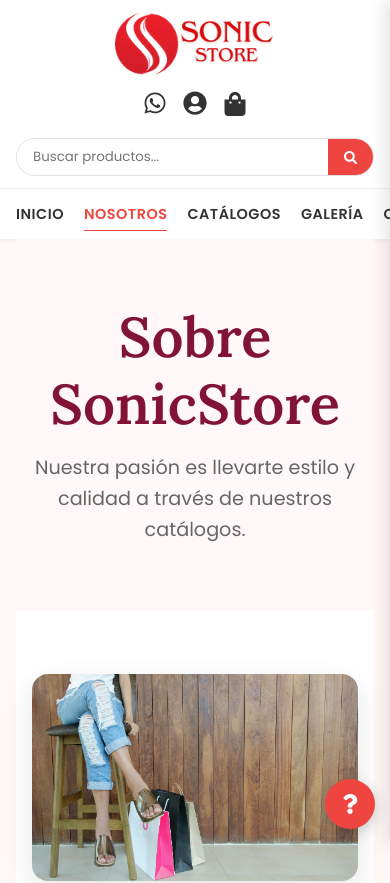
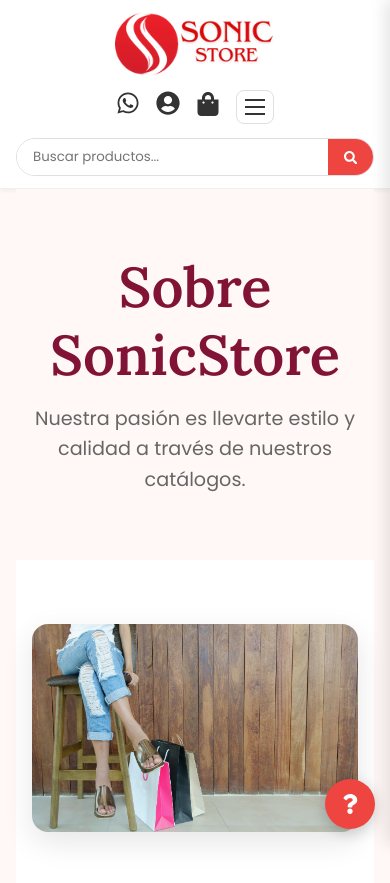
Before and after one commit to MauroMiranda0/sonicstore-catalogos, a React (Vite) app in the folder client/: page /about in a window 390 px wide. Shown: the top 883 px of the page. Built offline with nearby package versions, Linux system fonts and the light colour scheme.

Commit message:
refactor(ui): mejorar consistencia visual y responsividad en componentes principales

```diff
--- a/client/src/components/Header.css
+++ b/client/src/components/Header.css
@@ -211,3 +211,49 @@
   justify-content: center;
   align-items: center;
 }
+
+.menu-toggle {
+  display: none;
+  flex-direction: column;
+  gap: 5px;
+  background: none;
+  border: 1px solid #e0e0e0;
+  border-radius: 8px;
+  padding: 8px;
+  cursor: pointer;
+}
+
+.menu-toggle span {
+  display: block;
+  width: 20px;
+  height: 2px;
+  background: #333;
+}
+
+@media (max-width: 900px) {
+  .header-icons {
+    gap: 1rem;
+  }
+  .menu-toggle {
+    display: flex;
+  }
+  .header-main {
+    display: none;
+  }
+  .header-main.open {
+    display: block;
+  }
+  .header-main .container {
+    justify-content: flex-start;
+    overflow: visible;
+  }
+  .main-nav ul {
+    flex-direction: column;
+    align-items: flex-start;
+    gap: 0.75rem;
+    padding: 0.75rem 0;
+  }
+  .main-nav a {
+    width: 100%;
+  }
+}
--- a/client/src/components/Header.jsx
+++ b/client/src/components/Header.jsx
@@ -1,62 +1,72 @@
 // client/src/components/Header.jsx
 
-import React from 'react';
+import React, { useState } from 'react';
 import { Link, NavLink } from 'react-router-dom';
-import './Header.css'; // Importamos el nuevo archivo CSS
-import logo from '../assets/logo.png'; // Importamos nuestro logo
+import './Header.css';
+import logo from '../assets/logo.png';
 
-// Importamos los iconos que vamos a usar desde react-icons
-// 1. Importa los nuevos iconos y el store
 import { FaWhatsapp, FaUserCircle, FaShoppingBag, FaSearch } from 'react-icons/fa';
 import useCartStore from '../stores/cartStore';
 
-function Header({ onCartClick }){
-  // 2. Accede al estado del store
-  // Usamos un 'selector' para que el componente solo se vuelva a renderizar si 'items' cambia.
+function Header({ onCartClick }) {
   const items = useCartStore((state) => state.items);
+  const [isMenuOpen, setIsMenuOpen] = useState(false);
+
+  const closeMenu = () => setIsMenuOpen(false);
 
   return (
     <header className="site-header">
-      {/* ===== HEADER SUPERIOR ===== */}
       <div className="header-top">
         <div className="container">
           <Link to="/" className="header-logo">
             <img src={logo} alt="SonicStore Logo" />
           </Link>
 
-          {/* Placeholder para la barra de búsqueda (inspirado en la imagen) */}
           <div className="header-search">
-             <input type="text" placeholder="Buscar productos..." />
-             <button><FaSearch /></button>
+            <input type="text" placeholder="Buscar productos..." />
+            <button><FaSearch /></button>
           </div>
 
-          {/* Vamos a modificar el div 'header-icons' */}
-
           <div className="header-icons">
-            <a href="https://wa.me/TUNUMERODEWHATSAPP" target="_blank" rel="noopener noreferrer" aria-label="WhatsApp"><FaWhatsapp /></a>
+            <a
+              href="https://wa.me/TUNUMERODEWHATSAPP"
+              target="_blank"
+              rel="noopener noreferrer"
+              aria-label="WhatsApp"
+            >
+              <FaWhatsapp />
+            </a>
             <Link to="/account" aria-label="Mi Cuenta"><FaUserCircle /></Link>
 
-            {/* 3. Icono del Carrito/Pedido con contador */}
-            <button className="cart-icon-btn" aria-label="Mi Pedido" onClick={onCartClick}>
+            <button className="cart-icon-btn" aria-label="Mi Pedido" onClick={onCartClick} type="button">
               <FaShoppingBag />
-              {items.length > 0 && (
-                <span className="cart-count">{items.length}</span>
-              )}
+              {items.length > 0 && <span className="cart-count">{items.length}</span>}
+            </button>
+
+            <button
+              className="menu-toggle"
+              aria-label="Abrir menu de navegacion"
+              onClick={() => setIsMenuOpen((prev) => !prev)}
+              aria-expanded={isMenuOpen}
+              type="button"
+            >
+              <span />
+              <span />
+              <span />
             </button>
           </div>
         </div>
       </div>
 
-      {/* ===== HEADER PRINCIPAL (Navegación) ===== */}
-      <div className="header-main">
+      <div className={`header-main ${isMenuOpen ? 'open' : ''}`}>
         <div className="container">
           <nav className="main-nav">
             <ul>
-              <li><NavLink to="/">Inicio</NavLink></li>
-              <li><NavLink to="/about">Nosotros</NavLink></li>
-              <li><NavLink to="/catalogs">Catálogos</NavLink></li>
-              <li><NavLink to="/gallery">Galería</NavLink></li>
-              <li><NavLink to="/contact">Contacto</NavLink></li>
+              <li><NavLink to="/" onClick={closeMenu}>Inicio</NavLink></li>
+              <li><NavLink to="/about" onClick={closeMenu}>Nosotros</NavLink></li>
+              <li><NavLink to="/catalogs" onClick={closeMenu}>Catalogos</NavLink></li>
+              <li><NavLink to="/gallery" onClick={closeMenu}>Galeria</NavLink></li>
+              <li><NavLink to="/contact" onClick={closeMenu}>Contacto</NavLink></li>
             </ul>
           </nav>
         </div>
```
